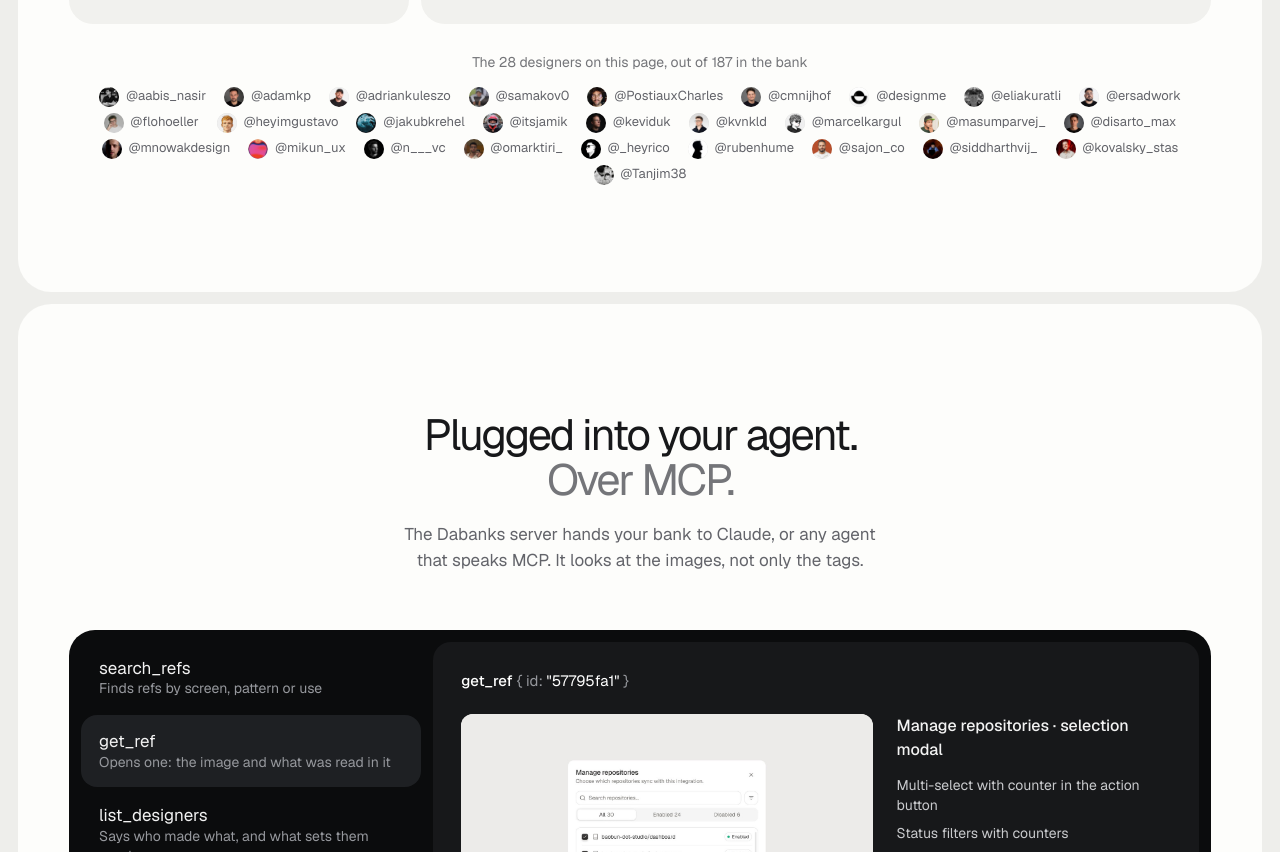
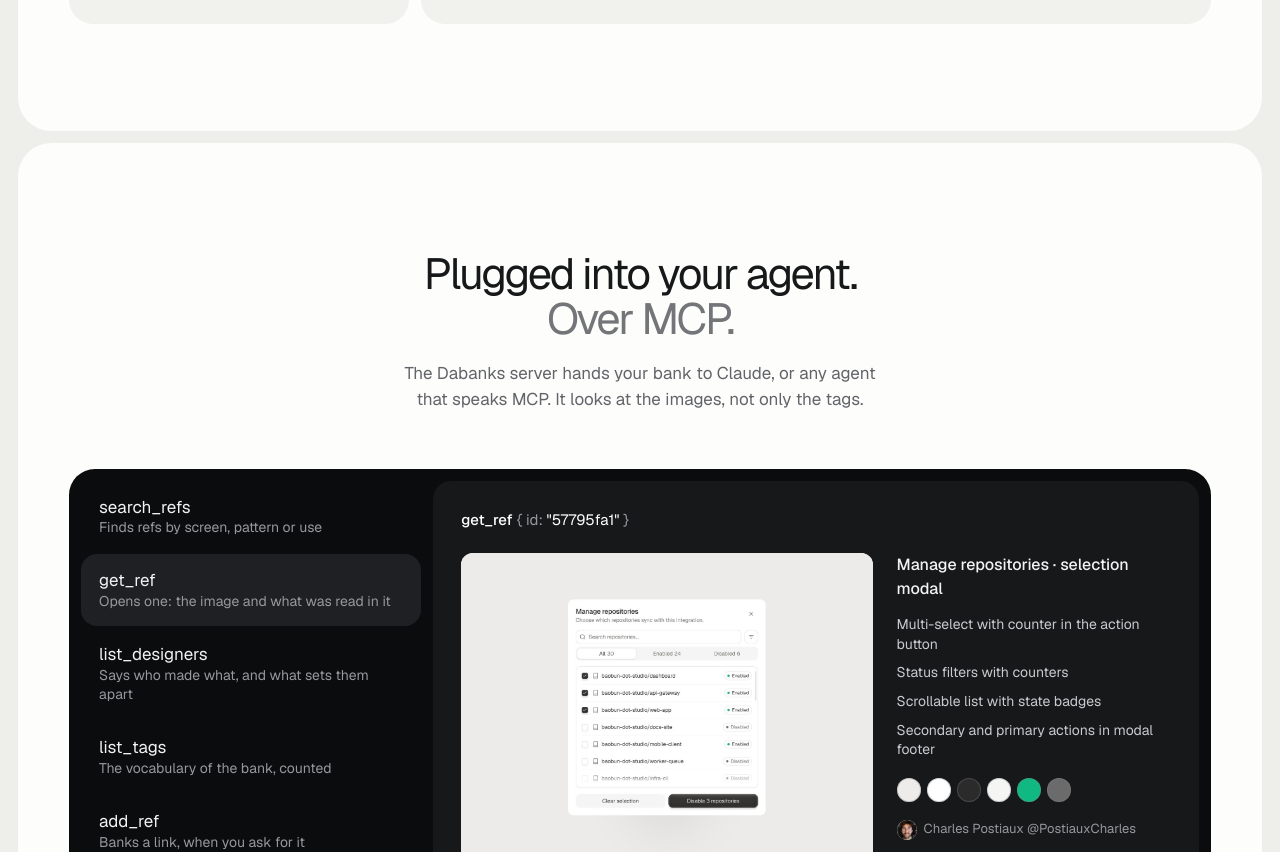
Before and after one commit to damien-cmyk/dabanks.dev, a plain HTML site: page index.html in a window 1280 px wide. Shown: the part 4770-5622 px from the top of the page. Drawn offline with Linux system fonts and the light colour scheme.

Commit message:
Remove the list of handles
Co-Authored-By: Claude Opus 5.5 <noreply@anthropic.com>

```diff
--- a/bank.js
+++ b/bank.js
@@ -1861,4 +1861,3 @@ export const FEATURED = [
  }
 ];
 export const TAGS = [["button",202],["card",169],["sidebar",144],["list",116],["badge",91],["tabs",83],["dark",78],["search bar",75],["table",66],["chip",63],["dropdown",62],["kpi",60],["input",60],["avatar",59]];
-export const TOTALS = {"refs":353,"designers":187};
--- a/index.html
+++ b/index.html
@@ -104,7 +104,6 @@
         <div class="who-list" id="who-list" role="group" aria-label="Designers"></div>
         <div class="who-stage" id="who-stage" aria-live="polite"></div>
       </div>
-      <div class="credits"><p id="credits-n"></p><ul id="credits"></ul></div>
     </section>
 
     <section class="panel-x mcp" id="mcp">
--- a/site.js
+++ b/site.js
@@ -1,6 +1,6 @@
 // The page is its own demo: what the visitor captures is cut out of the page, described, and banked.
 // Everything happens in the tab, nothing is sent anywhere.
-import { SHOWN, REFS, PEOPLE, FEATURED, TAGS, TOTALS } from "./bank.js";
+import { SHOWN, REFS, PEOPLE, FEATURED, TAGS } from "./bank.js";
 
 const $ = (id) => document.getElementById(id);
 const el = (tag, cls, html = "") => Object.assign(document.createElement(tag), { className: cls, innerHTML: html });
@@ -375,9 +375,6 @@ $("try").addEventListener("click", () => {
     return b;
   }));
   show(0);
-  const shown = Object.keys(PEOPLE).sort((a, b) => PEOPLE[a].name.localeCompare(PEOPLE[b].name, "en"));
-  $("credits-n").textContent = `The ${shown.length} designers on this page, out of ${TOTALS.designers} in the bank`;
-  $("credits").innerHTML = shown.map((h) => `<li><a class="by" href="https://x.com/${h}" target="_blank" rel="noopener">${face(h)}<b>@${h}</b></a></li>`).join("");
 }
 
 // ---------- mcp ----------
--- a/styles.css
+++ b/styles.css
@@ -256,11 +256,6 @@ figcaption > b { font-weight: 400; white-space: nowrap; overflow: hidden; text-o
 .who-id b { display: block; font-size: 20px; font-weight: 400; letter-spacing: -0.02em; }
 .who-id span { color: var(--ink-2); font-size: 14px; }
 .who-id .pill { height: 38px; background: var(--key); font-size: 14px; }
-.credits { max-width: 1240px; margin: 28px auto 0; display: grid; gap: 14px; justify-items: center; }
-.credits p { text-align: center; font-size: 14px; color: var(--ink-3); }
-.credits ul { display: flex; flex-wrap: wrap; justify-content: center; gap: 6px 18px; }
-.credits ul:has(a:hover) a:not(:hover) { opacity: 0.5; }
-.credits a { transition: opacity 0.2s; }
 
 /* ---------- mcp ---------- */
 .mcp-box { display: grid; grid-template-columns: 340px minmax(0, 1fr); max-width: 1240px; margin: 0 auto; border-radius: 26px; background: #0b0c0d; color: #f2f2f2; padding: 12px; gap: 12px; box-shadow: 0 0 0 1px rgb(255 255 255 / 0.07); }
```
